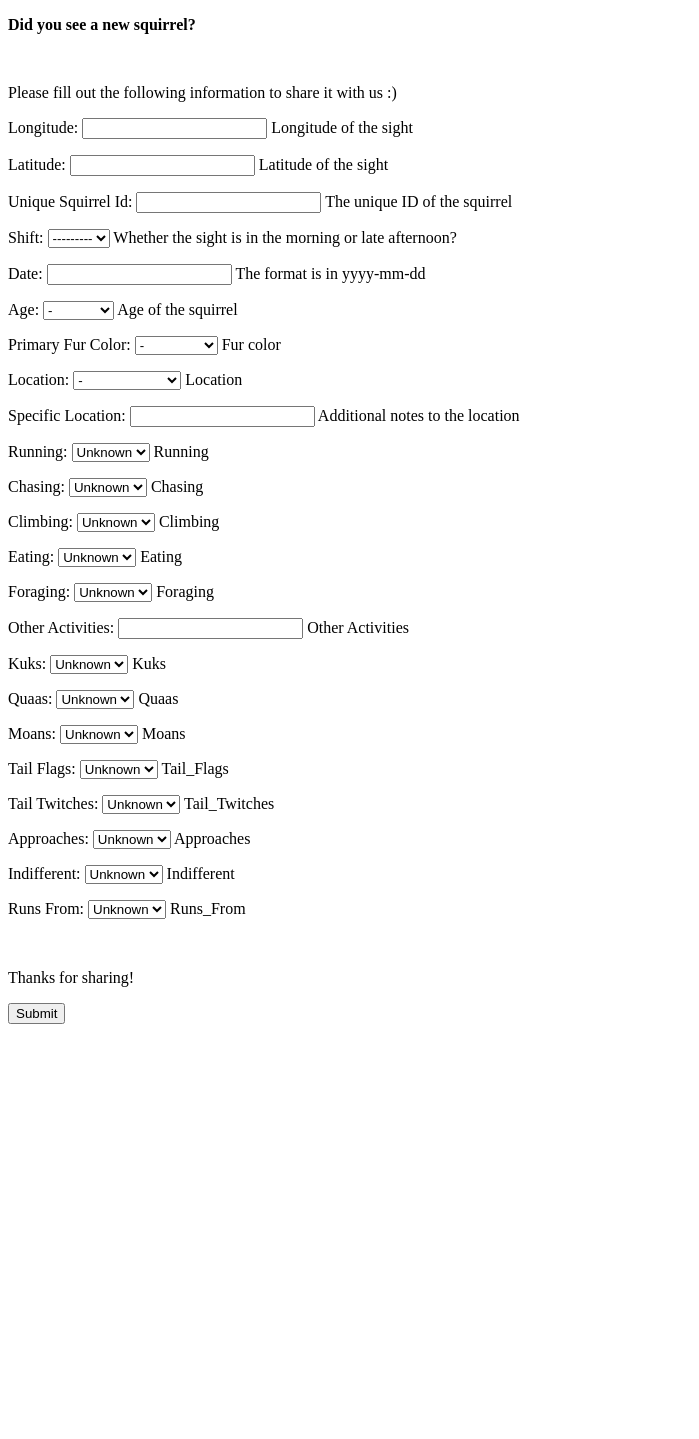
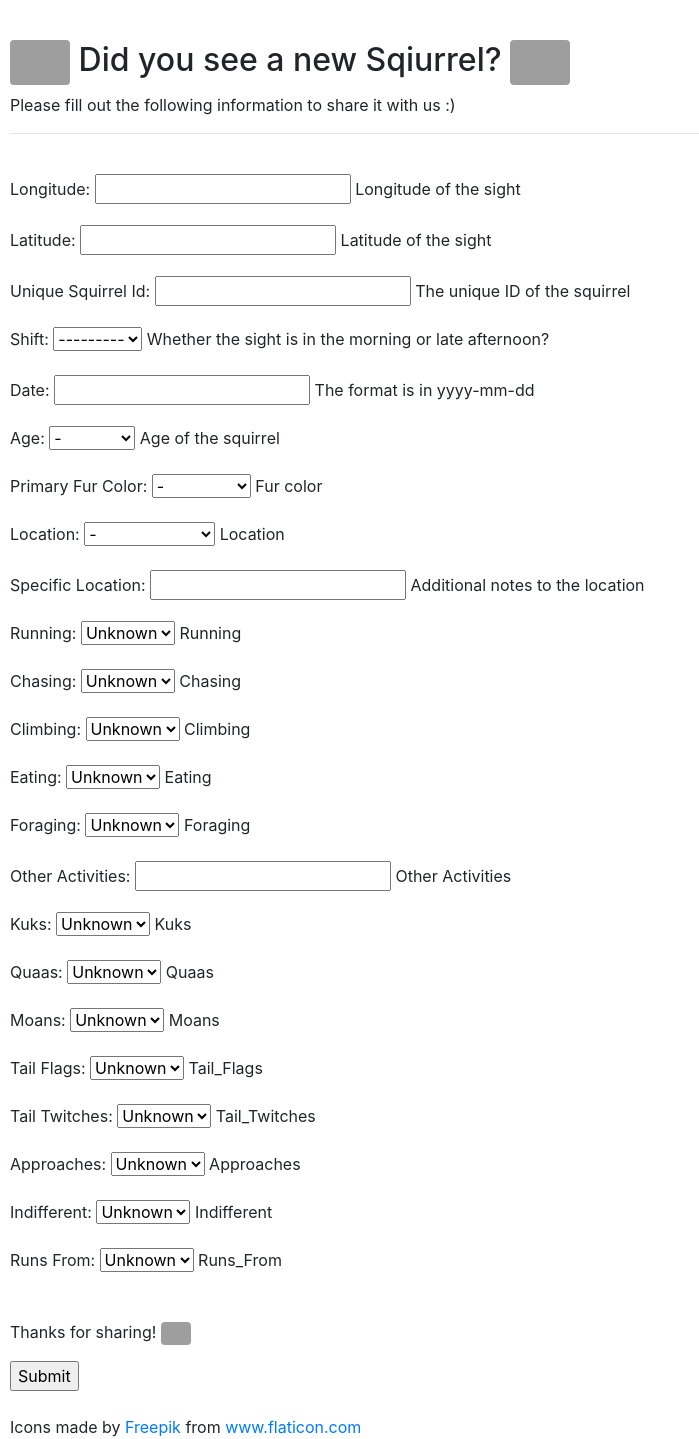
Before and after one commit to Ellin-Fan/SquirrelTracker_group18, a Django app: page /sightings/add/ in a window 1280 px wide. Shown: the whole page, without its empty margins (0-699 px from the left). Before the commit the page ends 1024 px from the top, so only its background shows below. Run offline with Django 3.2, Linux system fonts and the light colour scheme; some libraries are stand-ins or nearby versions; grey boxes are pictures that could not be loaded.

Commit message:
modify the add.html styling.

```diff
--- a/sightings/templates/sightings/add.html
+++ b/sightings/templates/sightings/add.html
@@ -2,18 +2,27 @@
 <html>
         <head>
                 <title>Add a Squirrel Sight</title>
+		<link rel="stylesheet" href="https://maxcdn.bootstrapcdn.com/bootstrap/4.0.0/css/bootstrap.min.css"
+ integrity="sha384-Gn5384xqQ1aoWXA+058RXPxPg6fy4IWvTNh0E263XmFcJlSAwiGgFAW/dAiS6JXm" crossorigin="anonymous">
         </head>
         <body>
-		<p><b>Did you see a new squirrel?</b></p>
+<style>body{padding-left:10px; padding-right:10px;}</style>
+		<p>
 		<br>
+		<h2><img src="https://image.flaticon.com/icons/svg/1230/1230876.svg" style="width:60px" class="rounded" alt="..." >   Did you see a new Sqiurrel?    <img src="https://image.flaticon.com/icons/svg/1230/1230876.svg" style="width:60px" class="rounded" alt="..." >
+		</h2>
 		<p>Please fill out the following information to share it with us :)</p>
+		<hr>
+		<br>
                 <form method='post'>
                         {% csrf_token %}
                         {{form.as_p}}
                         <br>
-			<p>Thanks for sharing!</p>
+			<p>Thanks for sharing! <img src="https://image.flaticon.com/icons/svg/1140/1140163.svg" style="width:30px" class="rounded" alt="..." ></p>
                         <input type="submit" name="add">
 			<br>
                 </form>
+		<br>
+		<div>Icons made by <a href="https://www.flaticon.com/authors/freepik" title="Freepik">Freepik</a> from <a href="https://www.flaticon.com/" title="Flaticon">www.flaticon.com</a></div>
         </body>
 </html>
```
